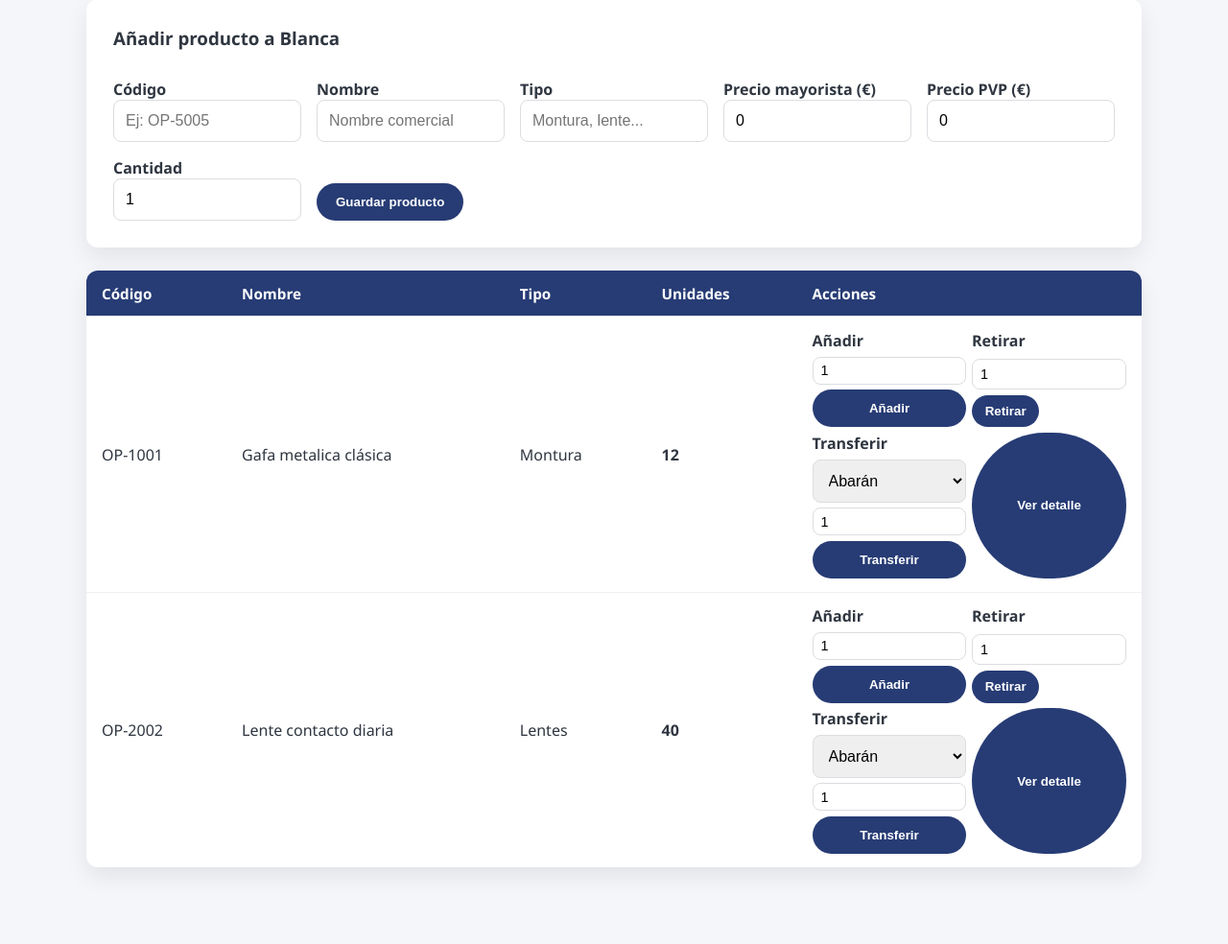
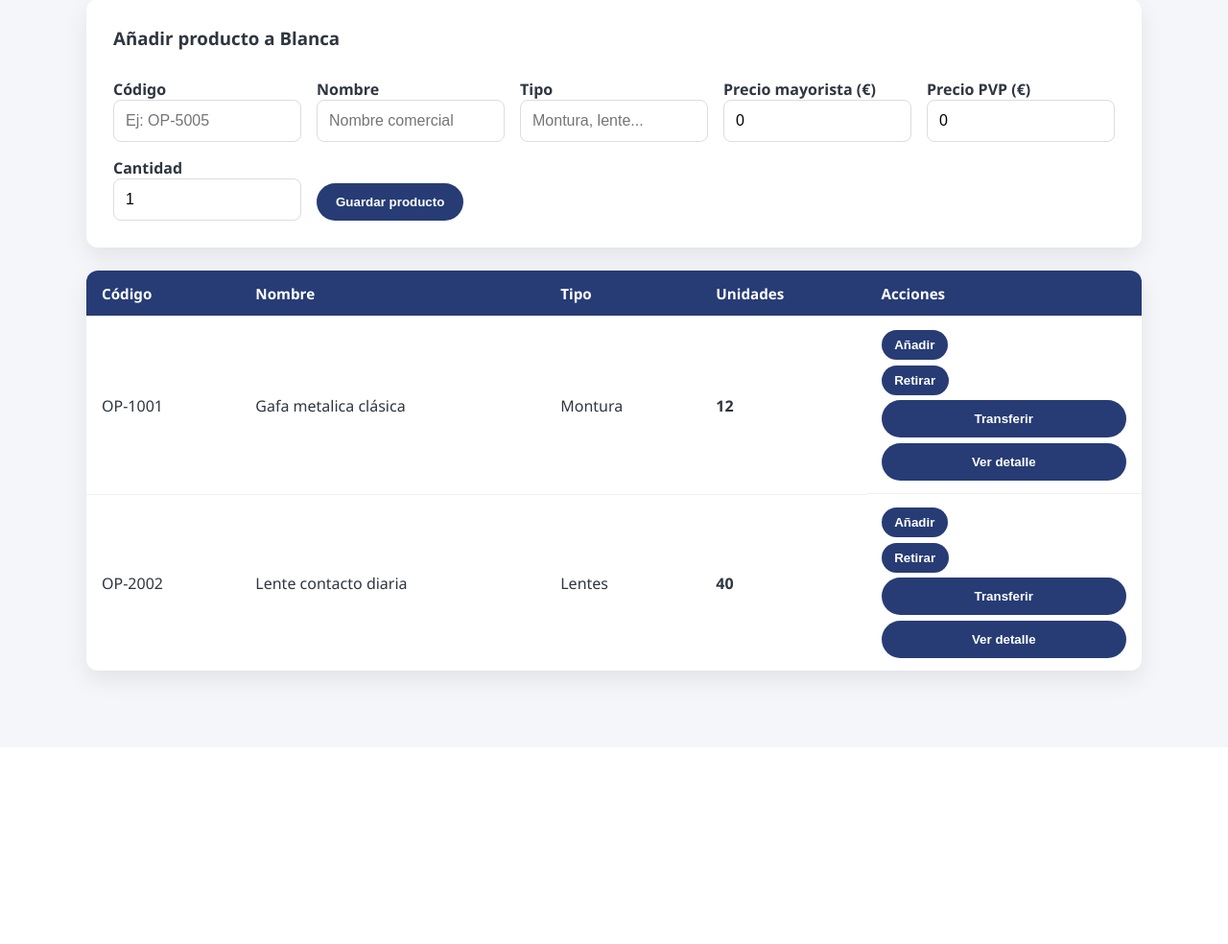
Before and after one commit to opticaelvalle-design/Gestion-de-inventario-EVO, a Flask app: page /stock-opticas in a window 1280 px wide. Shown: the part 624-1608 px from the top of the page at 96% size. After the commit the page ends 1345 px from the top, so only its background shows below. Run offline with Flask 3, Linux system fonts and the light colour scheme.

Commit message:
Simplify stock opticas actions

```diff
--- a/templates/stock_opticas.html
+++ b/templates/stock_opticas.html
@@ -91,33 +91,18 @@
                         <td>{{ producto.nombre }}</td>
                         <td>{{ producto.tipo or 'N/D' }}</td>
                         <td><strong>{{ producto.cantidad }}</strong></td>
-                        <td style="display: grid; grid-template-columns: repeat(auto-fit, minmax(160px, 1fr)); gap: 0.35rem;">
-                            <form method="post" class="inline-form">
+                        <td style="display: grid; grid-template-columns: repeat(auto-fit, minmax(140px, 1fr)); gap: 0.35rem; align-items: center;">
+                            <form method="post" class="inline-form" data-accion="ajustar">
                                 <input type="hidden" name="accion" value="ajustar">
                                 <input type="hidden" name="sucursal_actual" value="{{ sucursal }}">
                                 <input type="hidden" name="codigo" value="{{ producto.codigo }}">
-                                <label style="font-weight: 600;">Añadir</label>
-                                <input type="number" name="cantidad" min="1" value="1">
-                                <button type="submit">Añadir</button>
+                                <input type="hidden" name="cantidad" value="1">
+                                <button type="button" class="button-link" data-anadir data-codigo="{{ producto.codigo }}">Añadir</button>
                             </form>
                             <div class="inline-form">
-                                <label style="font-weight: 600;">Retirar</label>
-                                <input type="number" name="cantidad" min="1" value="1" data-cantidad max="{{ producto.cantidad }}">
-                                <button type="button" class="button-link" data-retirar data-codigo="{{ producto.codigo }}" data-nombre="{{ producto.nombre }}">Retirar</button>
+                                <button type="button" class="button-link" data-retirar data-codigo="{{ producto.codigo }}" data-nombre="{{ producto.nombre }}" data-max="{{ producto.cantidad }}">Retirar</button>
                             </div>
-                            <form method="post" class="inline-form">
-                                <input type="hidden" name="accion" value="transferir">
-                                <input type="hidden" name="sucursal_actual" value="{{ sucursal }}">
-                                <input type="hidden" name="codigo" value="{{ producto.codigo }}">
-                                <label style="font-weight: 600;">Transferir</label>
-                                <select name="destino">
-                                    {% for destino in sucursales %}
-                                        <option value="{{ destino }}" {% if destino == sucursal %}disabled{% endif %}>{{ destino }}</option>
-                                    {% endfor %}
-                                </select>
-                                <input type="number" name="cantidad" min="1" value="1">
-                                <button type="submit">Transferir</button>
-                            </form>
+                            <button type="button" class="button-link" data-transferir data-codigo="{{ producto.codigo }}" data-max="{{ producto.cantidad }}">Transferir</button>
                             <button type="button" class="button-link" data-detalle data-producto='{{ producto | tojson }}' data-sucursal="{{ sucursal }}">Ver detalle</button>
                         </td>
                     </tr>
@@ -155,6 +140,30 @@
             <div style="display: flex; gap: 0.5rem; justify-content: flex-end;">
                 <button type="button" class="button-link" id="cancelar-motivo" style="background: #dcdde1; color: #2f3640;">Cancelar</button>
                 <button type="submit">Confirmar retirada</button>
+            </div>
+        </form>
+    </div>
+</div>
+
+<div id="transfer-modal" style="display: none; position: fixed; inset: 0; background: rgba(0,0,0,0.35); align-items: center; justify-content: center;">
+    <div style="background: #fff; padding: 1.5rem; border-radius: 12px; max-width: 420px; width: 100%; box-shadow: 0 10px 25px rgba(0,0,0,0.15); display: grid; gap: 0.75rem;">
+        <h3 style="margin: 0;">Transferir unidades</h3>
+        <p style="margin: 0; color: #4b4b4b;">Elige destino y cantidad para la transferencia.</p>
+        <form method="post" id="transfer-form" style="display: grid; gap: 0.35rem;">
+            <input type="hidden" name="accion" value="transferir">
+            <input type="hidden" name="sucursal_actual" value="{{ sucursal }}">
+            <input type="hidden" name="codigo" id="transfer-codigo">
+            <label for="transfer-destino" style="font-weight: 600;">Sucursal destino</label>
+            <select name="destino" id="transfer-destino">
+                {% for destino in sucursales %}
+                    <option value="{{ destino }}" {% if destino == sucursal %}disabled{% endif %}>{{ destino }}</option>
+                {% endfor %}
+            </select>
+            <label for="transfer-cantidad" style="font-weight: 600;">Cantidad</label>
+            <input type="number" name="cantidad" id="transfer-cantidad" min="1" value="1">
+            <div style="display: flex; justify-content: flex-end; gap: 0.5rem; margin-top: 0.5rem;">
+                <button type="button" class="button-link" id="cancelar-transfer" style="background: #dcdde1; color: #2f3640;">Cancelar</button>
+                <button type="submit">Confirmar</button>
             </div>
         </form>
     </div>
@@ -208,11 +217,10 @@
     const motivoPersonalizado = document.getElementById('motivo_personalizado');
 
     motivoButtons.forEach(btn => {
-        btn.addEventListener('click', (event) => {
-            const cantidadInput = event.target.parentElement.querySelector('[data-cantidad]');
+        btn.addEventListener('click', () => {
             motivoCodigo.value = btn.dataset.codigo;
-            motivoCantidad.value = cantidadInput ? cantidadInput.value : 1;
-            motivoCantidad.max = cantidadInput ? cantidadInput.max : '';
+            motivoCantidad.value = 1;
+            motivoCantidad.max = btn.dataset.max || '';
             motivoValor.value = '';
             motivoPersonalizado.value = '';
             motivoModal.style.display = 'flex';
@@ -234,6 +242,41 @@
 
     cancelarMotivo.addEventListener('click', () => {
         motivoModal.style.display = 'none';
+    });
+
+    const transferModal = document.getElementById('transfer-modal');
+    const transferButtons = document.querySelectorAll('[data-transferir]');
+    const transferForm = document.getElementById('transfer-form');
+    const transferCodigo = document.getElementById('transfer-codigo');
+    const transferCantidad = document.getElementById('transfer-cantidad');
+    const cancelarTransfer = document.getElementById('cancelar-transfer');
+
+    transferButtons.forEach(btn => {
+        btn.addEventListener('click', () => {
+            transferCodigo.value = btn.dataset.codigo;
+            transferCantidad.value = 1;
+            transferCantidad.max = btn.dataset.max || '';
+            transferModal.style.display = 'flex';
+        });
+    });
+
+    cancelarTransfer.addEventListener('click', () => {
+        transferModal.style.display = 'none';
+    });
+
+    const anadirButtons = document.querySelectorAll('[data-anadir]');
+
+    anadirButtons.forEach(btn => {
+        btn.addEventListener('click', () => {
+            const cantidad = prompt('¿Cuántas unidades deseas añadir?');
+            const cantidadNumero = parseInt(cantidad, 10);
+
+            if (!isNaN(cantidadNumero) && cantidadNumero > 0) {
+                const form = btn.closest('form');
+                form.querySelector('input[name="cantidad"]').value = cantidadNumero;
+                form.submit();
+            }
+        });
     });
 
     const detalleModal = document.getElementById('detalle-modal');
```
